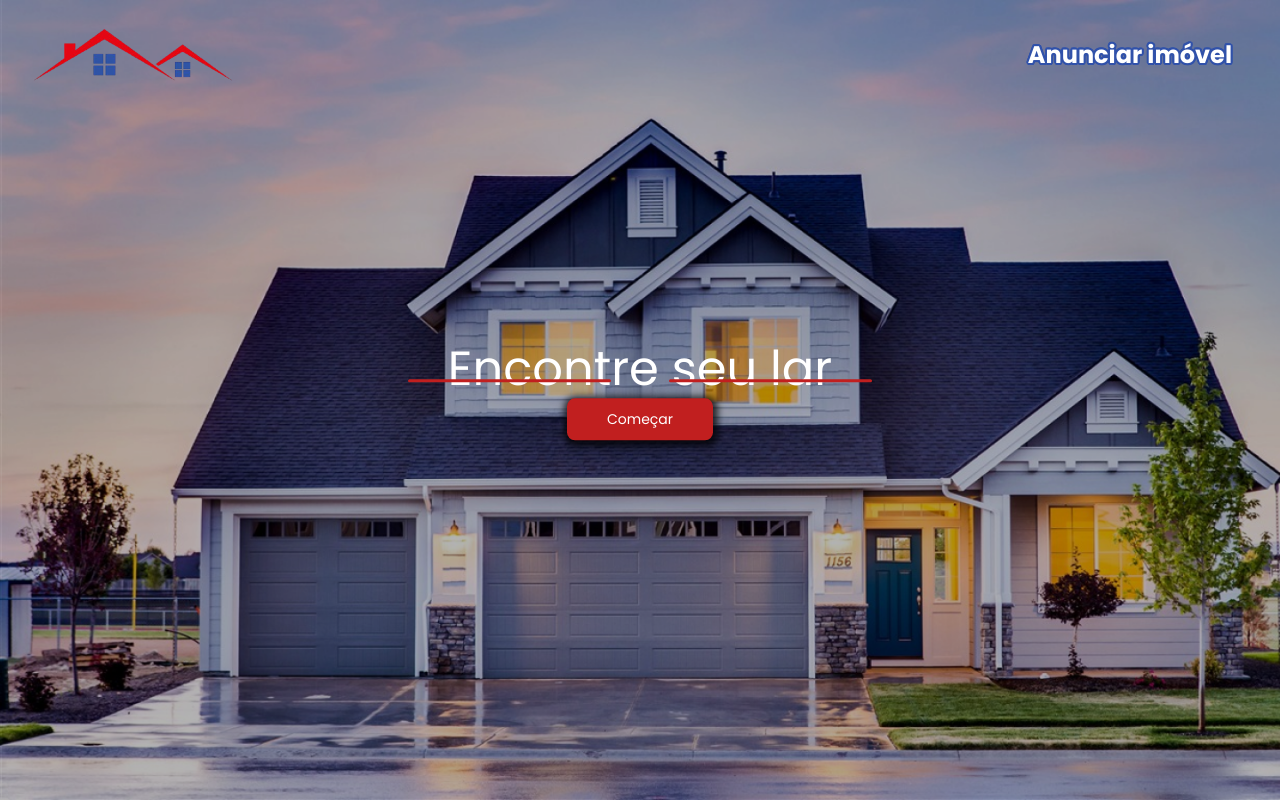
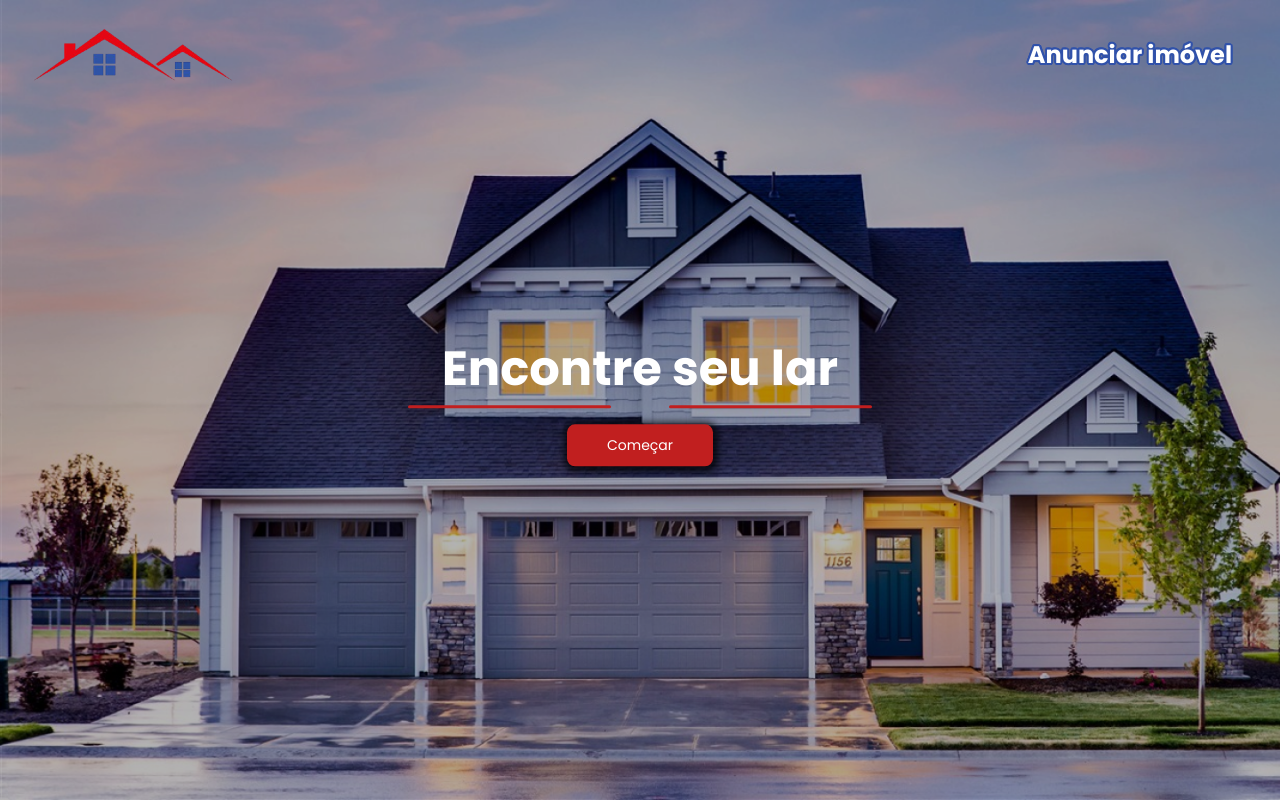
Before and after one commit to DanielSoaresRocha/Imobiliaria, an Angular app in the folder frontend/: page /welcome in a window 1280 px wide. Built offline with nearby package versions, Linux system fonts and the light colour scheme.

Commit message:
#66 Ajuste na tela inicial

```diff
--- a/frontend/src/app/modules/welcome/home/home.component.css
+++ b/frontend/src/app/modules/welcome/home/home.component.css
@@ -4,6 +4,14 @@
   height: 100vh;
   background-size: cover;
   position: relative;
+}
+
+.containerWelcome .backdrop .content span {
+  font-family: Poppins;
+  font-style: normal;
+  font-weight: bold;
+  font-size: 48px;
+  line-height: 72px;
 }
 
 .containerWelcome .backdrop {
```
